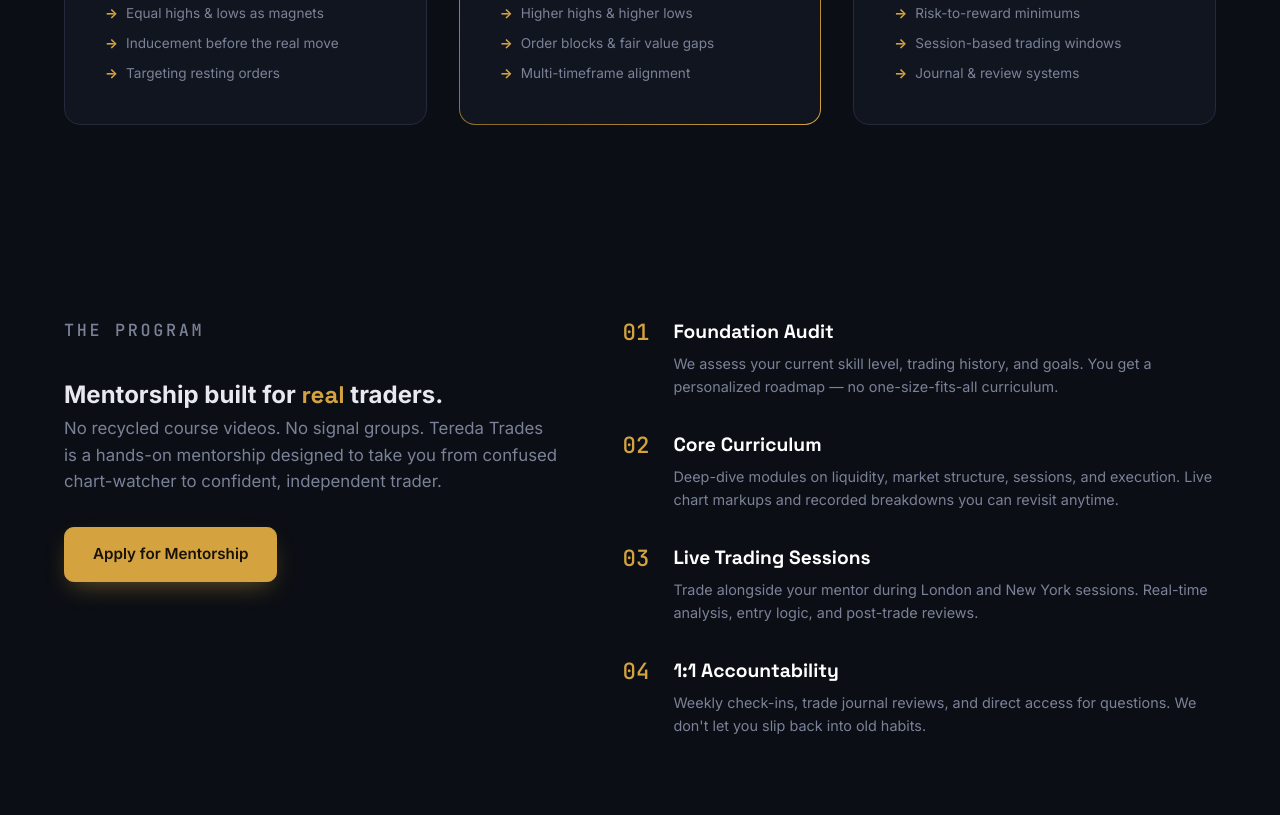
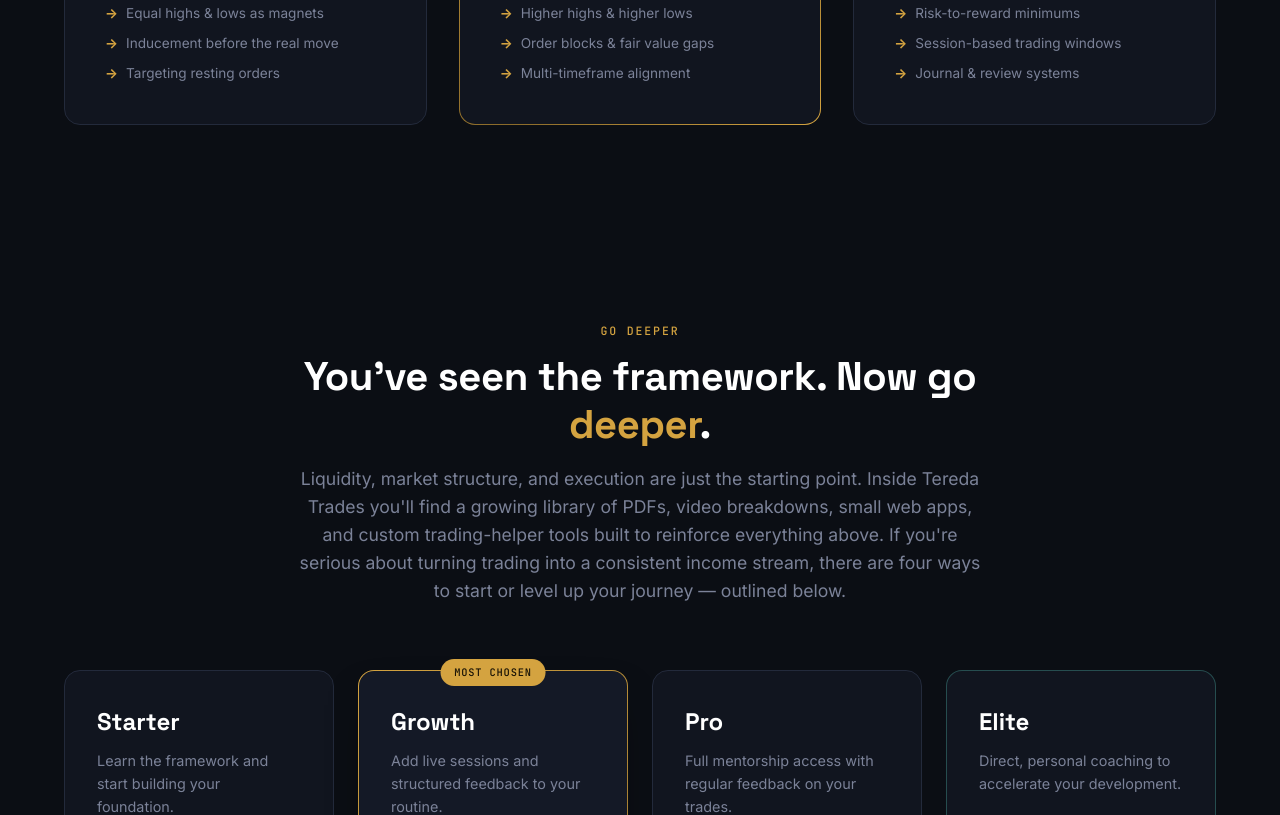
Before and after one commit to TeredaTrades/teredatrades-website, a plain HTML site: page index.html in a window 1280 px wide. Shown: the part 1985-2800 px from the top of the page. Drawn offline with Linux system fonts and the light colour scheme.

Commit message:
simplified nav, restructured mentorship section

```diff
--- a/index.html
+++ b/index.html
@@ -86,7 +86,6 @@
       <ul class="nav-links">
         <li><a href="#concepts">Concepts</a></li>
         <li><a href="#mentorship">Mentorship</a></li>
-        <li><a href="#results">Results</a></li>
         <li><a href="faq.html">FAQ</a></li>
         <li><a href="partner.html">Partner With Us</a></li>
         <li><a href="#contact" class="nav-cta">Apply Now</a></li>
@@ -124,7 +123,6 @@
           </p>
           <div class="hero-actions">
   <a href="https://t.me/TeredaTrades" target="_blank" class="btn btn-primary">Join the Free Community</a>
-  <a href="#contact" class="btn btn-ghost">Apply for Mentorship</a>
 </div>
         </div>
       </div>
@@ -190,48 +188,18 @@
       </div>
     </section>
 
-    <section class="section mentorship" id="mentorship">
+        <section class="section mentorship" id="mentorship">
       <div class="container">
-        <div class="mentorship-layout">
-          <div class="mentorship-intro">
-            <p class="eyebrow">The Program</p>
-            <h2>Mentorship built for <em>real</em> traders.</h2>
-            <p>
-              No recycled course videos. No signal groups. Tereda Trades is a hands-on mentorship
-              designed to take you from confused chart-watcher to confident, independent trader.
-            </p>
-            <a href="#contact" class="btn btn-primary">Apply for Mentorship</a>
-          </div>
-          <div class="timeline">
-            <div class="timeline-item">
-              <span class="timeline-step">01</span>
-              <div class="timeline-content">
-                <h3>Foundation Audit</h3>
-                <p>We assess your current skill level, trading history, and goals. You get a personalized roadmap — no one-size-fits-all curriculum.</p>
-              </div>
-            </div>
-            <div class="timeline-item">
-              <span class="timeline-step">02</span>
-              <div class="timeline-content">
-                <h3>Core Curriculum</h3>
-                <p>Deep-dive modules on liquidity, market structure, sessions, and execution. Live chart markups and recorded breakdowns you can revisit anytime.</p>
-              </div>
-            </div>
-            <div class="timeline-item">
-              <span class="timeline-step">03</span>
-              <div class="timeline-content">
-                <h3>Live Trading Sessions</h3>
-                <p>Trade alongside your mentor during London and New York sessions. Real-time analysis, entry logic, and post-trade reviews.</p>
-              </div>
-            </div>
-            <div class="timeline-item">
-              <span class="timeline-step">04</span>
-              <div class="timeline-content">
-                <h3>1:1 Accountability</h3>
-                <p>Weekly check-ins, trade journal reviews, and direct access for questions. We don't let you slip back into old habits.</p>
-              </div>
-            </div>
-          </div>
+        <div class="section-header text-center" style="margin-left:auto;margin-right:auto;">
+          <p class="eyebrow">Go Deeper</p>
+          <h2>You've seen the framework. Now go <em>deeper</em>.</h2>
+          <p class="section-lead" style="margin-left:auto;margin-right:auto;">
+            Liquidity, market structure, and execution are just the starting point. Inside
+            Tereda Trades you'll find a growing library of PDFs, video breakdowns, small web
+            apps, and custom trading-helper tools built to reinforce everything above. If you're
+            serious about turning trading into a consistent income stream, there are four ways
+            to start or level up your journey — outlined below.
+          </p>
         </div>
 
         <div class="tier-grid">
@@ -316,8 +284,51 @@
             <a href="#contact" class="btn btn-ghost w-full">Apply for Consideration</a>
           </article>
         </div>
+
+        <div class="mentorship-layout" style="margin-top: 6rem;">
+          <div class="mentorship-intro">
+            <p class="eyebrow">The Program</p>
+            <h2>Mentorship built for <em>real</em> traders.</h2>
+            <p>
+              No recycled course videos. No signal groups. Tereda Trades is a hands-on mentorship
+              designed to take you from confused chart-watcher to confident, independent trader.
+            </p>
+            <a href="#contact" class="btn btn-primary">Apply for Mentorship</a>
+          </div>
+          <div class="timeline">
+            <div class="timeline-item">
+              <span class="timeline-step">01</span>
+              <div class="timeline-content">
+                <h3>Foundation Audit</h3>
+                <p>We assess your current skill level, trading history, and goals. You get a personalized roadmap — no one-size-fits-all curriculum.</p>
+              </div>
+            </div>
+            <div class="timeline-item">
+              <span class="timeline-step">02</span>
+              <div class="timeline-content">
+                <h3>Core Curriculum</h3>
+                <p>Deep-dive modules on liquidity, market structure, sessions, and execution. Live chart markups and recorded breakdowns you can revisit anytime.</p>
+              </div>
+            </div>
+            <div class="timeline-item">
+              <span class="timeline-step">03</span>
+              <div class="timeline-content">
+                <h3>Live Trading Sessions</h3>
+                <p>Trade alongside your mentor during London and New York sessions. Real-time analysis, entry logic, and post-trade reviews.</p>
+              </div>
+            </div>
+            <div class="timeline-item">
+              <span class="timeline-step">04</span>
+              <div class="timeline-content">
+                <h3>1:1 Accountability</h3>
+                <p>Weekly check-ins, trade journal reviews, and direct access for questions. We don't let you slip back into old habits.</p>
+              </div>
+            </div>
+          </div>
+        </div>
       </div>
     </section>
+
 
     <section class="section results" id="results">
       <div class="container">
```
